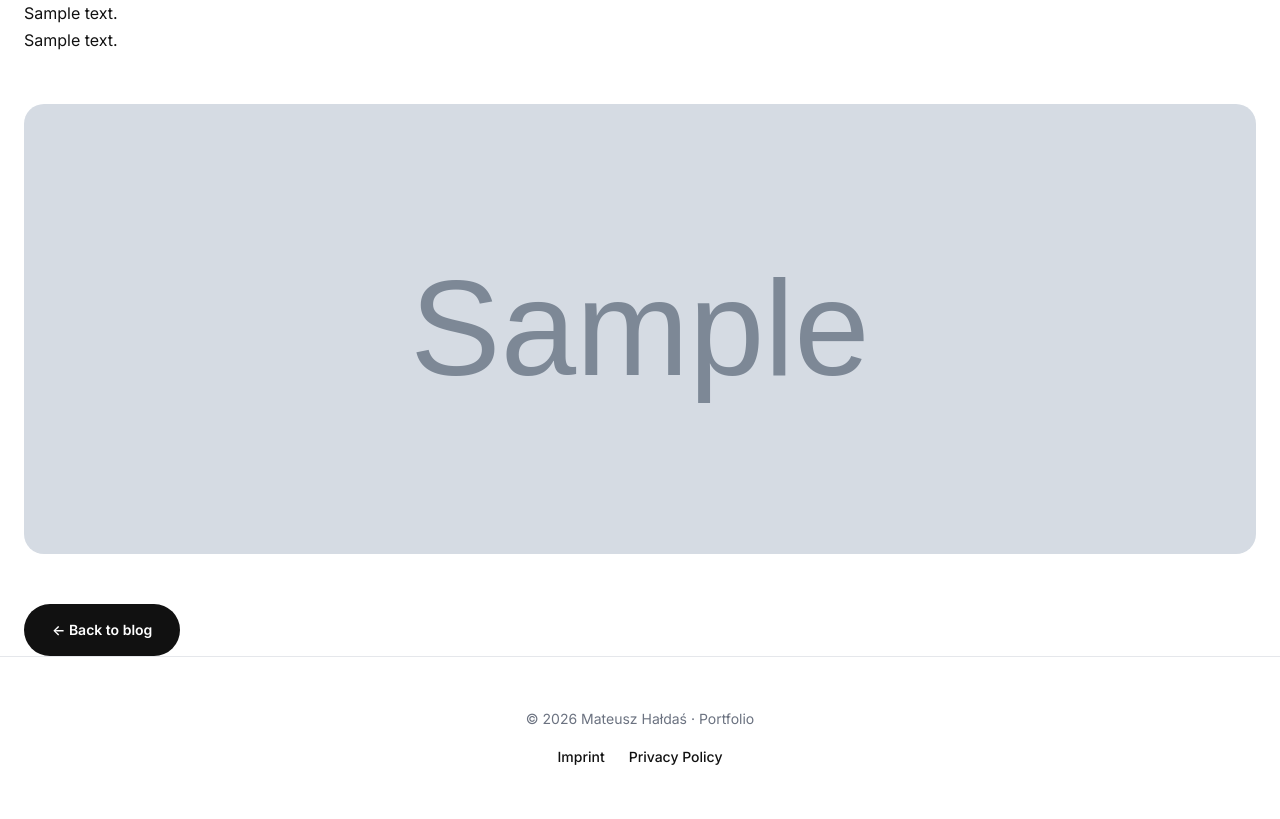
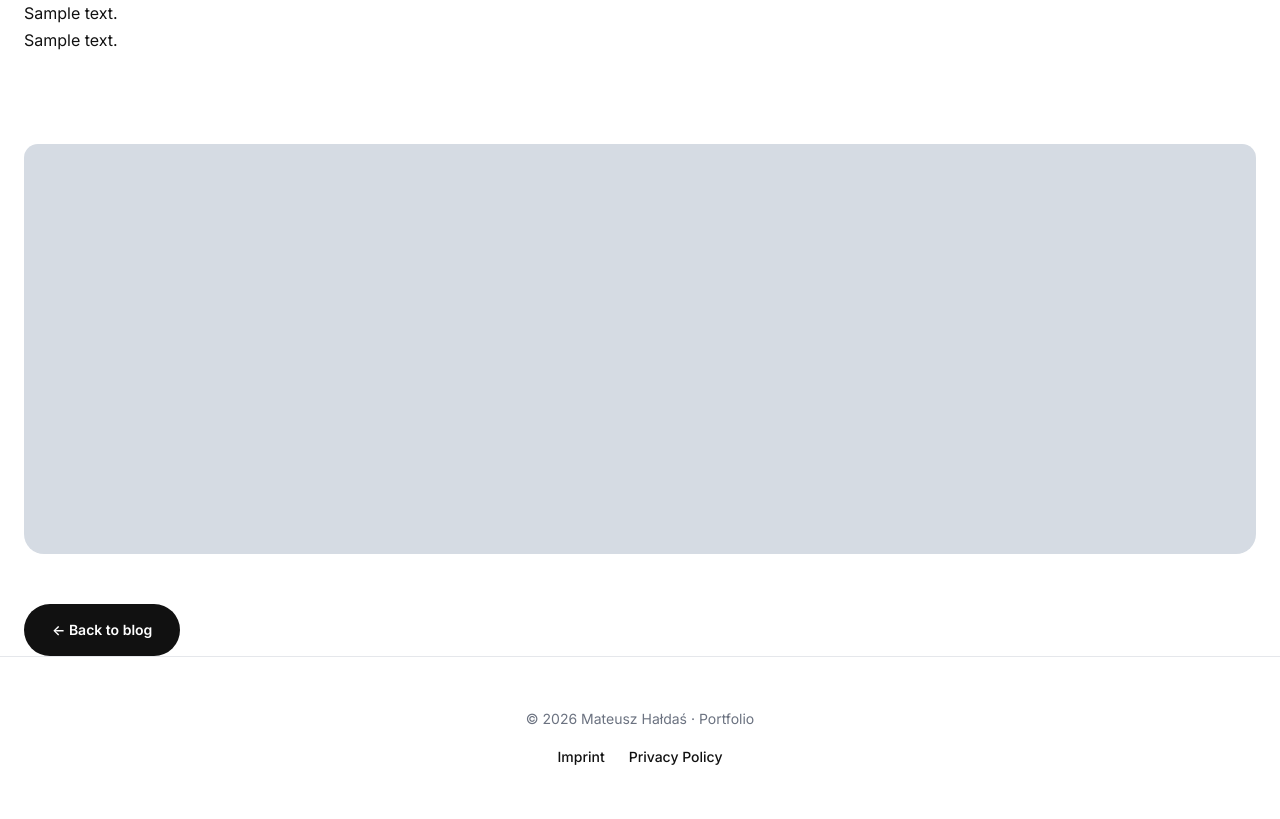
Before and after one commit to Ex333/portfolio, a Django app: a page that uses templates/base.html in a window 1280 px wide. Shown: the part 737-1556 px from the top of the page. Run offline with Django 5.2, Linux system fonts and the light colour scheme; tables that the repository leaves empty hold one stand-in row (values such as "Sample post"); grey boxes marked "Sample" are stand-in pictures; some libraries are stand-ins or nearby versions.

Commit message:
Blog images updated

```diff
--- a/portfolio/static/css/main.css
+++ b/portfolio/static/css/main.css
@@ -1081,3 +1081,30 @@ transform: translateY(-2px);
     color:#666;
     line-height:1.6;
 }
+/* ==============================
+   BLOG ARTICLE IMAGES
+================================ */
+
+.blog-container{
+    max-width:820px;
+    margin:auto;
+    padding:0 24px;
+}
+.blog-article img{
+  max-width:100% !important;
+  width:100% !important;
+  height:auto !important;
+  display:block;
+  margin:40px auto;
+  border-radius:14px;
+}
+
+.blog-image-block{
+    width:100%;
+}
+
+.blog-image-block img{
+    width:100%;
+    height:auto;
+    object-fit:contain;
+}
```
Also changed, not shown: media/blog/blocks/1_Yj6Yht9.pythonVersion.png (added), media/blog/blocks/2_hQ6YMQk.Venv.png (added), media/blog/blocks/3_lT4OnwJ.ActivateVenv.png (added), media/blog/blocks/4_ynhQZc8.Install_django.png (added), media/blog/blocks/5_2YTdorn.DjangoVersion.png (added), media/blog/blocks/6_fUf4IQj.StartProject.png (added), media/blog/blocks/7_5cfcw3k.Runserver.png (added), media/blog/blocks/8_IhU8ZnK.StartApp.png (added), media/blog/blocks/9_2BmDfXJ.RegisterApp.png (added), media/blog/covers/Django.jpg (added).
